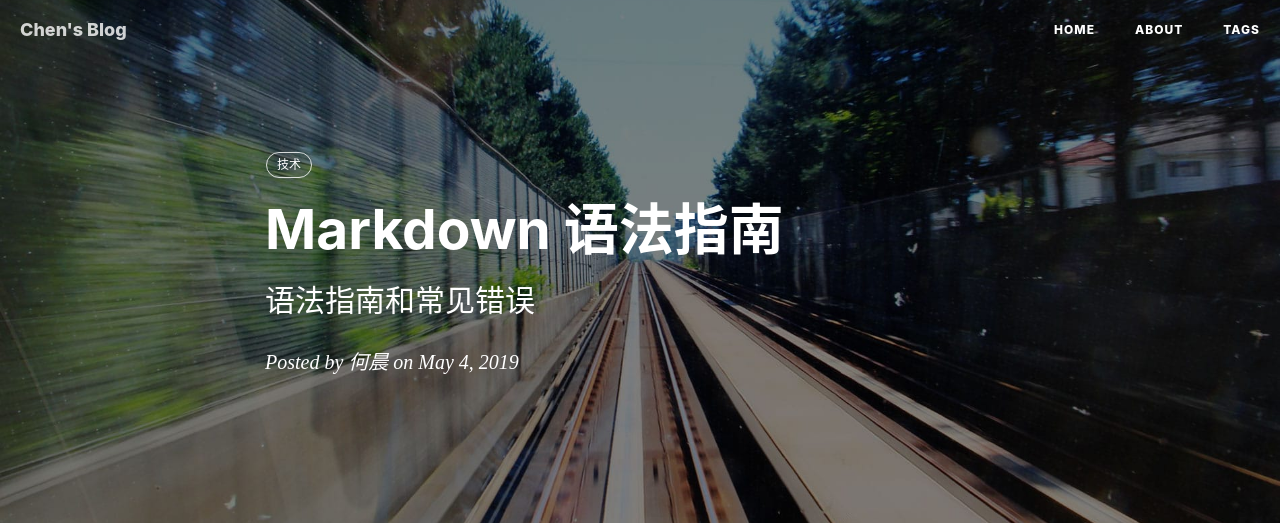
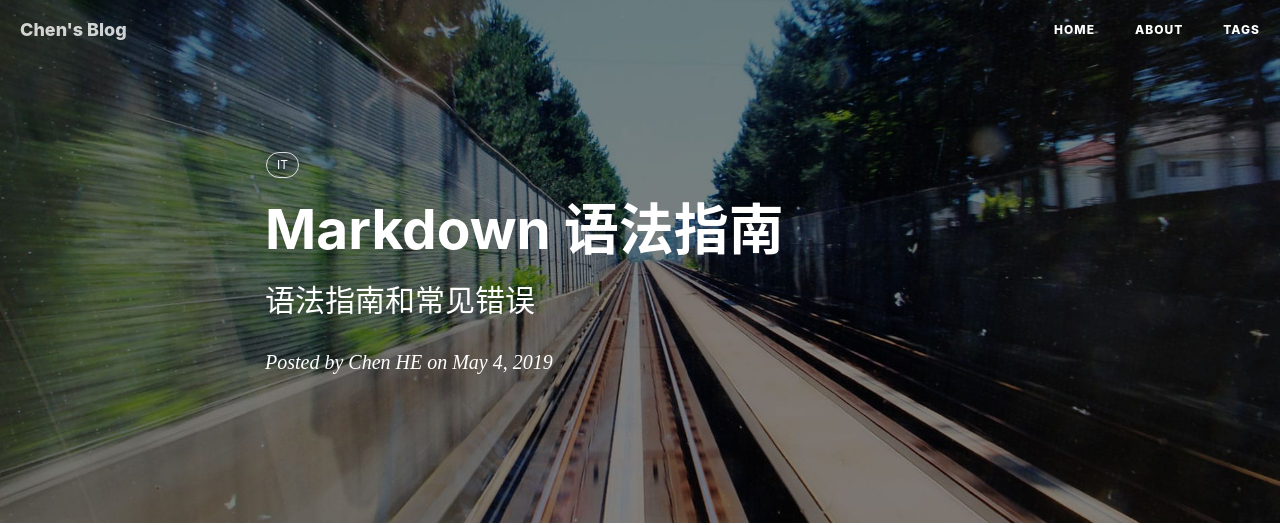
Before and after one commit to he-chen-95/he-chen-95.github.io, a Jekyll site: the page built from _posts/2019-05-04-Markdown_grammar.md, in a window 1280 px wide and 900 px high. Shown: the top 525 px of the window. Built offline with Jekyll 4.4.1, drawn with Linux system fonts in a browser that asks for light colours; nearby versions of some CDN libraries; comment, search, counter and statistics services are not loaded.

Commit message:
Update 2019-05-04-Markdown_grammar.md

```diff
--- a/_posts/2019-05-04-Markdown_grammar.md
+++ b/_posts/2019-05-04-Markdown_grammar.md
@@ -3,11 +3,11 @@ layout:     post
 title:      Markdown 语法指南
 subtitle:   语法指南和常见错误
 date:       2019-05-04
-author:     何晨
+author:     Chen HE
 header-img: img/post-bg-2015.jpg
 catalog: true
 tags:
-    - 技术
+    - IT
 ---
 
 最近撰写博文，需要用到一些　markdown 语法，下面写一下自己的学习历程。
```
